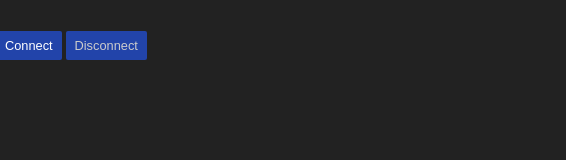
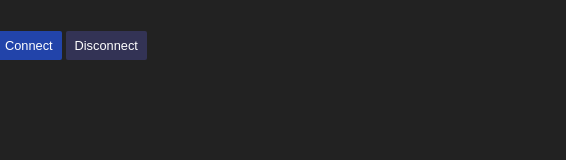
Before and after one commit to Spartronics4915/Vision, a plain HTML site: page 2019/rwsweb/index.html in a window 1280 px wide. Shown: the top 160 px of the page, 74-640 px from the left. Drawn offline with Linux system fonts and the light colour scheme.

Commit message:
change styling for disabled buttons

```diff
--- a/2019/rwsweb/css/main.css
+++ b/2019/rwsweb/css/main.css
@@ -29,12 +29,12 @@ button:hover
 
 button[disabled]
 {
-    color: #ccc;
+    background-color: #335;
 }
 
 button[disabled]:hover
 {
-    background-color: #cca;
+    background-color: #338;
 }
 
 a
```
